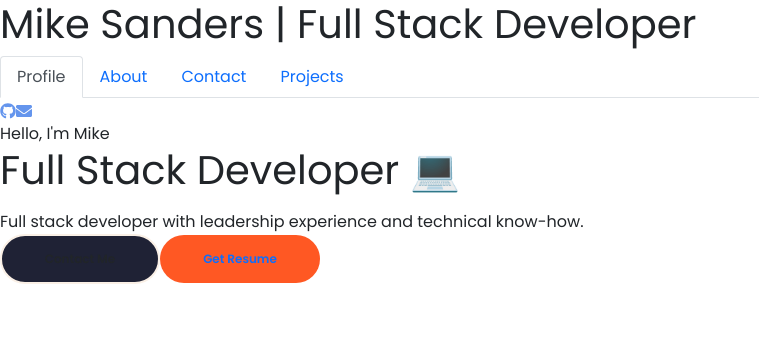
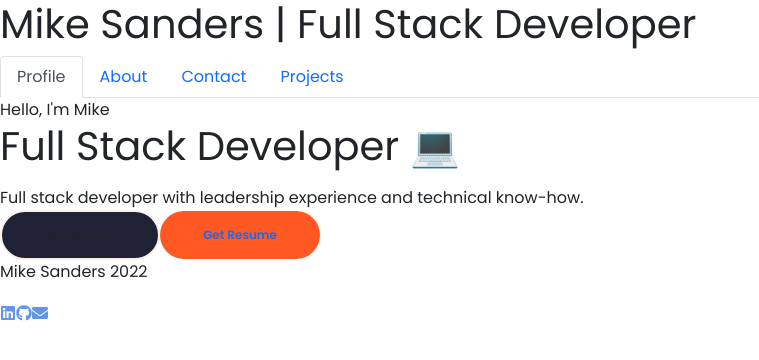
Before and after one commit to Mike-C-Sanders/Portfolio2, a React (Create React App) app: page / in a window 1280 px wide. Shown: the top 360 px of the page, without its empty margins (0-759 px from the left). Built offline with nearby package versions, Linux system fonts and the light colour scheme.

Commit message:
updated the footer with icons and basic copywrite text. Deleted icons from the profile component. Added the Footer Component to the App.js

```diff
--- a/src/App.js
+++ b/src/App.js
@@ -4,6 +4,7 @@ import About from "./Components/AboutMe/About"
 import Contact from "./Components/ContactMe/Contact"
 import Projects from "./Components/Projects/Projects"
 import NavTabs from './Components/NavTabs/NavTabs';
+import Footer from './Components/Footer/Footer'
 import {IconContext} from "react-icons"
 
 
@@ -33,6 +34,7 @@ const renderPage = () => {
         {/* NavTabs props pass in current page + set the current page when a page change occurs */}
         <NavTabs currentPage={currentPage} handlePageChange ={setCurrentPage}/>
         {renderPage()}
+        <Footer/>
       </div>
     </IconContext.Provider>
   );
--- a/src/Components/AboutMe/About.js
+++ b/src/Components/AboutMe/About.js
@@ -2,6 +2,9 @@ import React from 'react'
 
 export default function About () {
     return (
-        <h1>About Me</h1>
+        <>
+            <h1>About Me</h1>
+            <p></p>
+        </>
     )
 }
--- a/src/Components/Footer/Footer.js
+++ b/src/Components/Footer/Footer.js
@@ -1,8 +1,26 @@
 //Footer.js is used for the footer of the webpage
 import React from 'react'
+//import the react icon library the
+import {FaGithub, FaEnvelope, FaLinkedin} from 'react-icons/fa';
 
 export default function About () {
     return (
-        <h1>About Me</h1>
+        <>
+            <p>Mike Sanders  2022</p>
+            <div className='my-links'>
+
+                <a href='https://www.linkedin.com/in/miksanders/'>
+                    <FaLinkedin />
+                </a>
+                <a href='https://github.com/Mike-C-Sanders'>
+                    <FaGithub />
+                </a>
+                {/* envelope  */}
+                <a href='mike@mikecsanders.com'>
+                    <FaEnvelope />
+                </a>
+
+                </div>
+        </>
     )
 }
--- a/src/Components/Profile/Profile.js
+++ b/src/Components/Profile/Profile.js
@@ -1,7 +1,4 @@
 import React from 'react'
-//import the react icon library the
-
-import {FaGithub, FaEnvelope} from 'react-icons/fa';
 import Typical from 'react-typical'
 
 export default function Profile() {
@@ -9,20 +6,7 @@ export default function Profile() {
         <div className='profile-container'>
             <div className='profile-parent'>
                 <div className='profile-details'>
-                    <div className='my-links'>
 
-                        <a href='#'>
-                            <i className='bi bi-github'></i>
-                        </a>
-                        <a href='https://github.com/Mike-C-Sanders'>
-                            <FaGithub/>
-                        </a>
-                        {/* envelope  */}
-                        <a href=''>
-                            <FaEnvelope/>
-                        </a>
-
-                    </div>
                     <div className='profile-details-name'>
                         <span className='primary-text'>
                             {" "}
@@ -41,9 +25,9 @@ export default function Profile() {
                                     1000,
                                         "Full Stack Developer 💻",
                                     1000,
-                                        "MERN Stack Dev 😎",
+                                        "MERN Stack Developer 😎",
                                     1000,
-                                        "React/React Native Dev 📱",
+                                        "React Developer 📱",
                                     1000,
                                 ]}
                                 />
```
Also changed, not shown: src/Components/ContactMe/Contact.js (indentation only).
